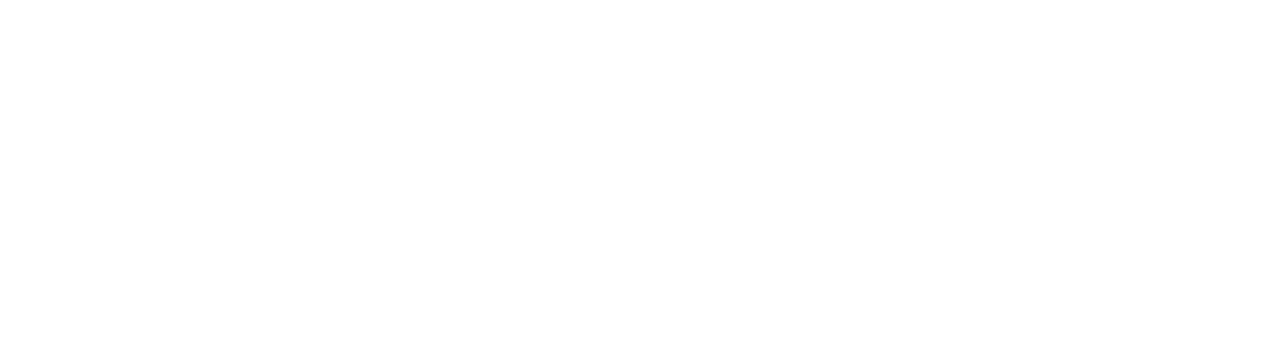
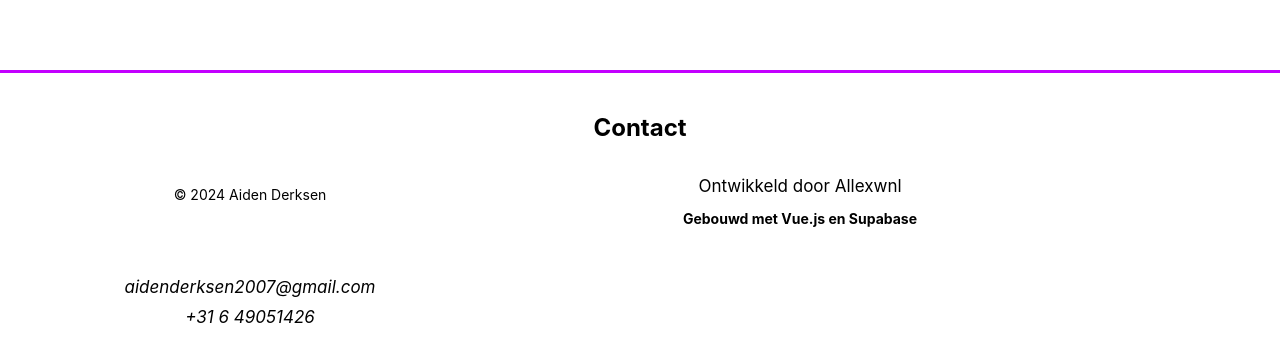
Before and after one commit to Allexwnl/Aiden-Derksen-Portfolio, a Vue app in the folder my-vue-app/: page / in a window 1280 px wide. Shown: the part 1681-2025 px from the top of the page. Before the commit the page ends 1601 px from the top, so only its background shows below. Built offline with nearby package versions, Linux system fonts and the light colour scheme; no server answers; the database is empty.

Commit message:
added footer

```diff
--- /dev/null
+++ b/my-vue-app/src/components/FooTer.vue
@@ -0,0 +1,38 @@
+<template>
+    <footer id="#contact" class="--footerContainer">
+        <h2>Contact</h2>
+        <div class="--footerContent">
+            <p>© 2024 Aiden Derksen</p>
+            <div>
+                <p><a href="https://github.com/Allexwnl" target="_blank" rel="noopener noreferrer">
+                        Ontwikkeld door
+                        Allexwnl
+                    </a>
+                </p>
+                <strong class="buildWithText">Gebouwd met Vue.js en Supabase</strong>
+            </div>
+
+            <address>
+                <ul>
+                    <li>
+                        <a href="mailto:aidenderksen2007@gmail.com">
+                            aidenderksen2007@gmail.com
+                        </a>
+                    </li>
+                    <li>
+                        <a href="tel:+31649051426">
+                            +31 6 49051426
+                        </a>
+                    </li>
+                </ul>
+            </address>
+        </div>
+    </footer>
+</template>
+
+<style scoped>
+.buildWithText {
+    display: flex;
+    flex-direction: row;
+}
+</style>
--- a/my-vue-app/src/css/projectShow.css
+++ b/my-vue-app/src/css/projectShow.css
@@ -66,7 +66,8 @@
     height: 600px;
     overflow: hidden;
     border-radius: 10px;
-    border: 2px solid #333;
+    border: 5px solid #c300ff;
+    box-shadow: 0 4px 20px #c300ff33;
 }
 
 .carouselImage {
--- a/my-vue-app/src/css/standardCSS.css
+++ b/my-vue-app/src/css/standardCSS.css
@@ -23,3 +23,85 @@
     text-align: center;
     margin-top: 100px;
 }
+
+.--footerContainer {
+    width: 100%;
+    padding: 20px 0;
+    margin-top: 50px;
+    background-color: white;
+    color: black;
+    border-top: 3px solid #c300ff;
+    display: flex;
+    flex-direction: column;
+    flex-wrap: wrap;
+    align-items: center;
+    justify-content: space-around;
+    position: relative;
+    bottom: 0;
+}
+
+.--footerContainer ul {
+    display: flex;
+    flex-direction: column;
+    gap: 10px;
+    transition: color 1s ease-in-out;
+}
+
+.--footerContainer a:hover {
+    text-decoration: underline;
+    color: #c300ff;
+}
+
+.--footerContent {
+    width: 100%;
+    display: flex;
+    flex-direction: row;
+    justify-content: space-around;
+    align-items: center;
+    gap: 50px;
+    flex-wrap: wrap;
+    overflow: visible;
+}
+
+.--footerContent * {
+    margin-right: 0;
+    display: flex;
+    flex-direction: column;
+    align-items: center;
+}
+
+.--footerContent p,
+.--footerContent div,
+.--footerContent ul {
+    font-size: 14px;
+    text-align: center;
+    width: 500px;
+}
+
+
+@media (max-width: 1680px) {
+    .--footerContent {
+        justify-content: start;
+    }
+}
+
+@media (max-width: 1070px) {
+    .--footerContent {
+        justify-content: center;
+    }
+}
+
+@media (max-width: 635px) {
+    .--footerContent {
+        flex-direction: column;
+        gap: 20px;
+    }
+
+    .--footerContent p,
+    .--footerContent div,
+    .--footerContent ul {
+        width: 100%;
+        font-size: 12px;
+    }
+
+}
--- a/my-vue-app/src/views/HomePage.vue
+++ b/my-vue-app/src/views/HomePage.vue
@@ -33,12 +33,13 @@
       </div>
     </section>
 
-
+    <FooTer />
   </main>
 </template>
 
 <script setup>
 import NavBar from '../components/NavBar.vue';
+import FooTer from '../components/FooTer.vue';
 import '../css/navbar.css';
 import '../css/homepage.css';
 import '../css/standardCSS.css';
--- a/my-vue-app/src/views/ProjectShow.vue
+++ b/my-vue-app/src/views/ProjectShow.vue
@@ -18,6 +18,7 @@
 
         <p v-else>Laden...</p>
     </div>
+    <FooTer />
 </template>
 
 <script setup>
@@ -25,6 +26,7 @@
 import { useRoute } from 'vue-router'
 import { supabase } from '../supabase/supabase.js'
 import NavBar from '../components/NavBar.vue'
+import FooTer from '../components/FooTer.vue';
 import '../css/projectShow.css';
 import '../css/projectShowMobileFirst.css';
 
```
